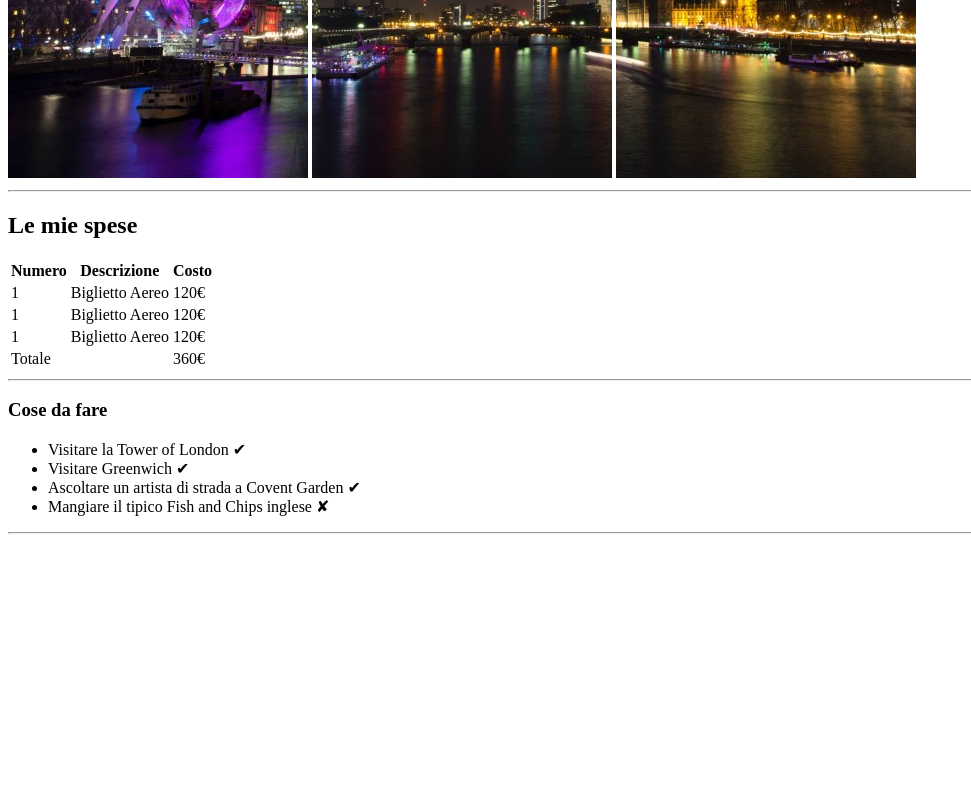
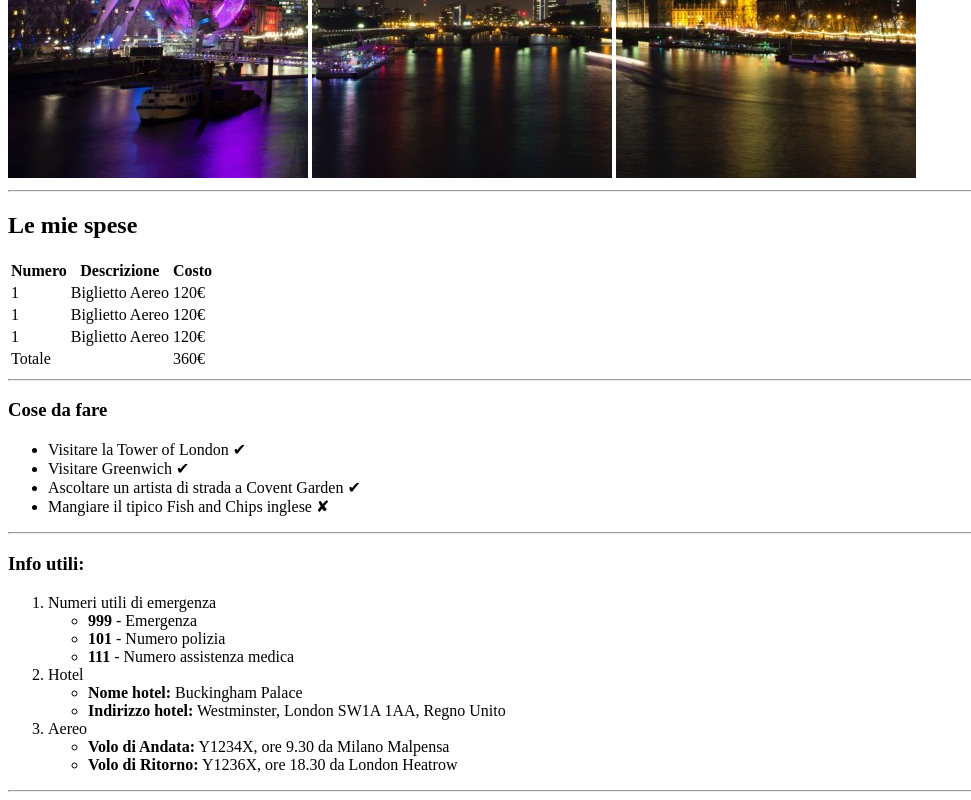
Before and after one commit to FedeAle1525/html-london-trip, a plain HTML site: page index.html in a window 1280 px wide. Shown: the part 502-1302 px from the top of the page, without its empty margins (0-971 px from the left). Before the commit the page ends 1044 px from the top, so only its background shows below. Drawn offline with Linux system fonts and the light colour scheme.

Commit message:
aggiunta terza sezione a index.html
sezione "Info" con liste concatenate

```diff
--- a/index.html
+++ b/index.html
@@ -85,6 +85,43 @@
 
         <hr>
 
+        <!-- Inizio Sezione Info -->
+        <section>
+            <h3>Info utili:</h3>
+            <!-- Inizio Lista Concatenata -->
+            <ol>
+                <!-- Primo Elemento -->
+                <li>Numeri utili di emergenza
+                    <!-- Prima Lista Concatenata -->
+                    <ul>
+                        <li><strong>999</strong> - Emergenza</li>
+                        <li><strong>101</strong> - Numero polizia</li>
+                        <li><strong>111</strong> - Numero assistenza medica</li>
+                    </ul>
+                </li>
+                <!-- Secondo Elemento -->
+                <li>Hotel
+                    <!-- Seconda Lista Concatenata -->
+                    <ul>
+                        <li><strong>Nome hotel:</strong> Buckingham Palace</li>
+                        <li><strong>Indirizzo hotel:</strong> Westminster, London SW1A 1AA, Regno Unito</li>
+                    </ul>
+                </li>
+                <!-- Terzo Elemento -->
+                <li>Aereo
+                    <!-- Terza Lista Concatenata -->
+                    <ul>
+                        <li><strong>Volo di Andata:</strong> Y1234X, ore 9.30 da Milano Malpensa</li>
+                        <li><strong>Volo di Ritorno:</strong> Y1236X, ore 18.30 da London Heatrow</li>
+                    </ul>
+                </li>
+            </ol>
+            <!-- Fine Lista Concatenata -->
+        </section>
+        <!-- Fine Sezione Info -->
+
+        <hr>
+
     </main>
 
 </body>
```
